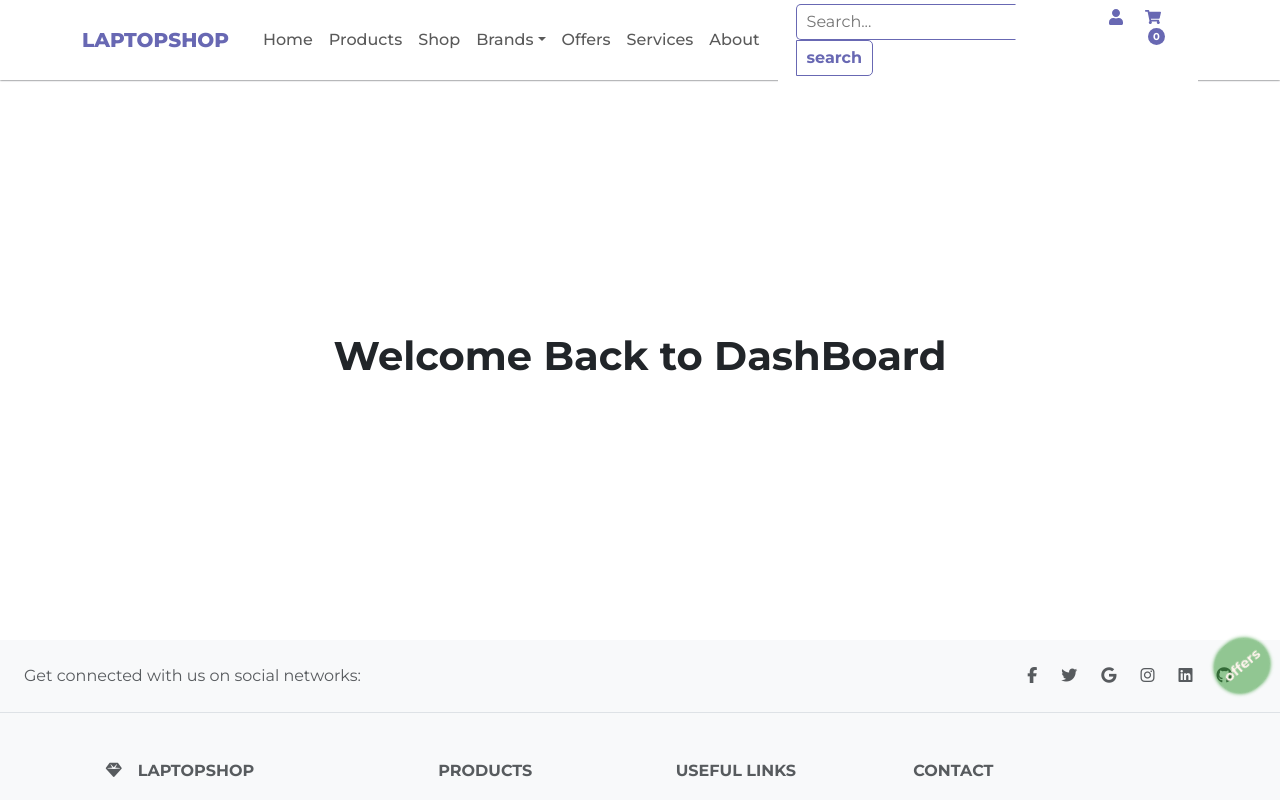
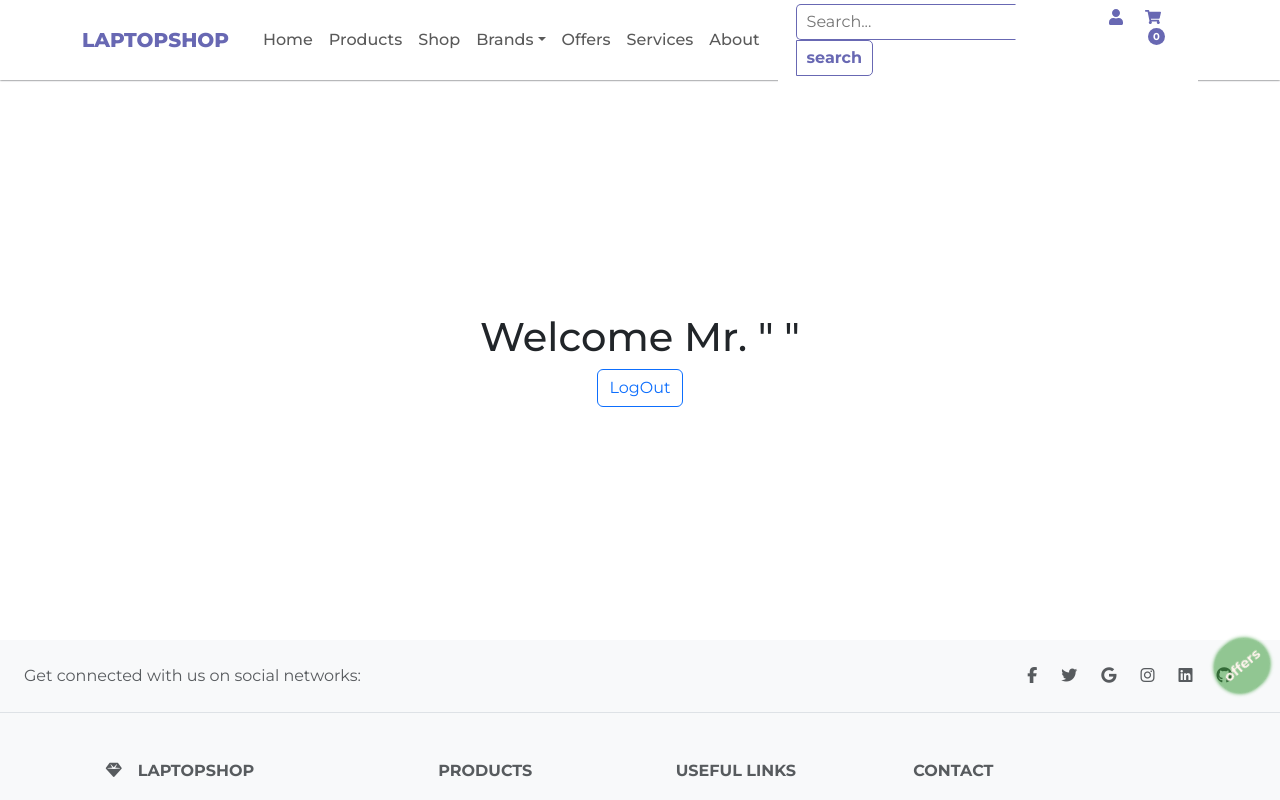
Before and after one commit to suraj-raj01/eCommerce, a React (Vite) app: page /dashboard/1 in a window 1280 px wide. Shown: the top 800 px of the page. Built offline with nearby package versions, Linux system fonts and the light colour scheme.

Commit message:
Modify User DashBoard

```diff
--- a/src/pages/DashBoard.jsx
+++ b/src/pages/DashBoard.jsx
@@ -1,8 +1,26 @@
+import { message } from "antd";
+import { useEffect, useState } from "react";
+import { Button } from "react-bootstrap";
+import { useNavigate } from "react-router-dom";
+
 const DashBoard = () =>{
+    const mynav = useNavigate();
+    const [username,setusername] = useState("");
+    useEffect(()=>{
+        const name = localStorage.getItem("name")
+        setusername(name);
+    },[])
+
+    const logout = () =>{
+        localStorage.clear();
+        message.warning("logout successfull!!!")
+        mynav("/")
+    }
     return(
         <>
             <div id="dashboard">
-                <h1><strong>Welcome Back to DashBoard</strong></h1>
+                <h1>Welcome Mr. " {username} "</h1>
+                <Button onClick={logout} variant="outline-primary">LogOut</Button>
             </div>
         </>
     )
```
